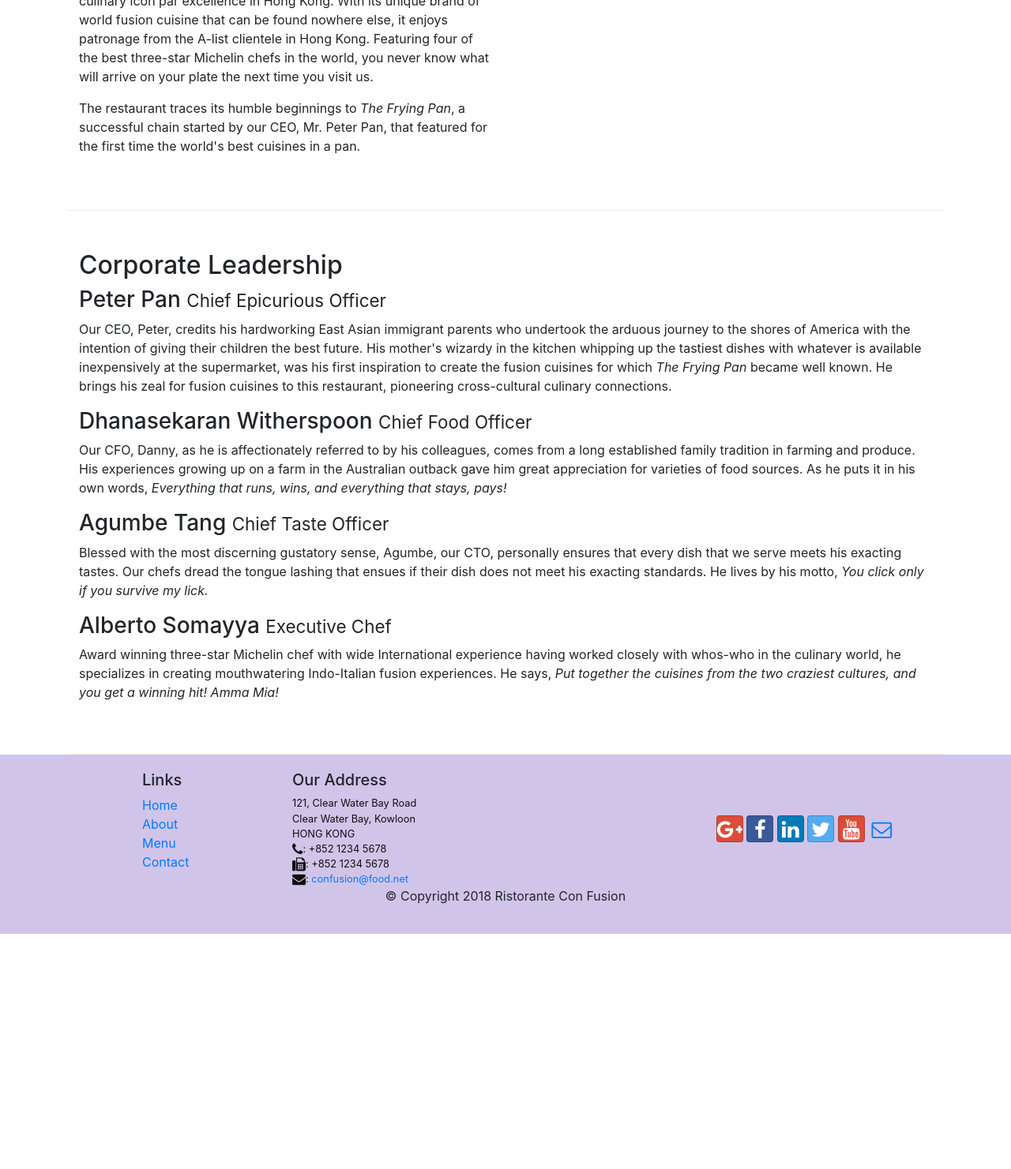
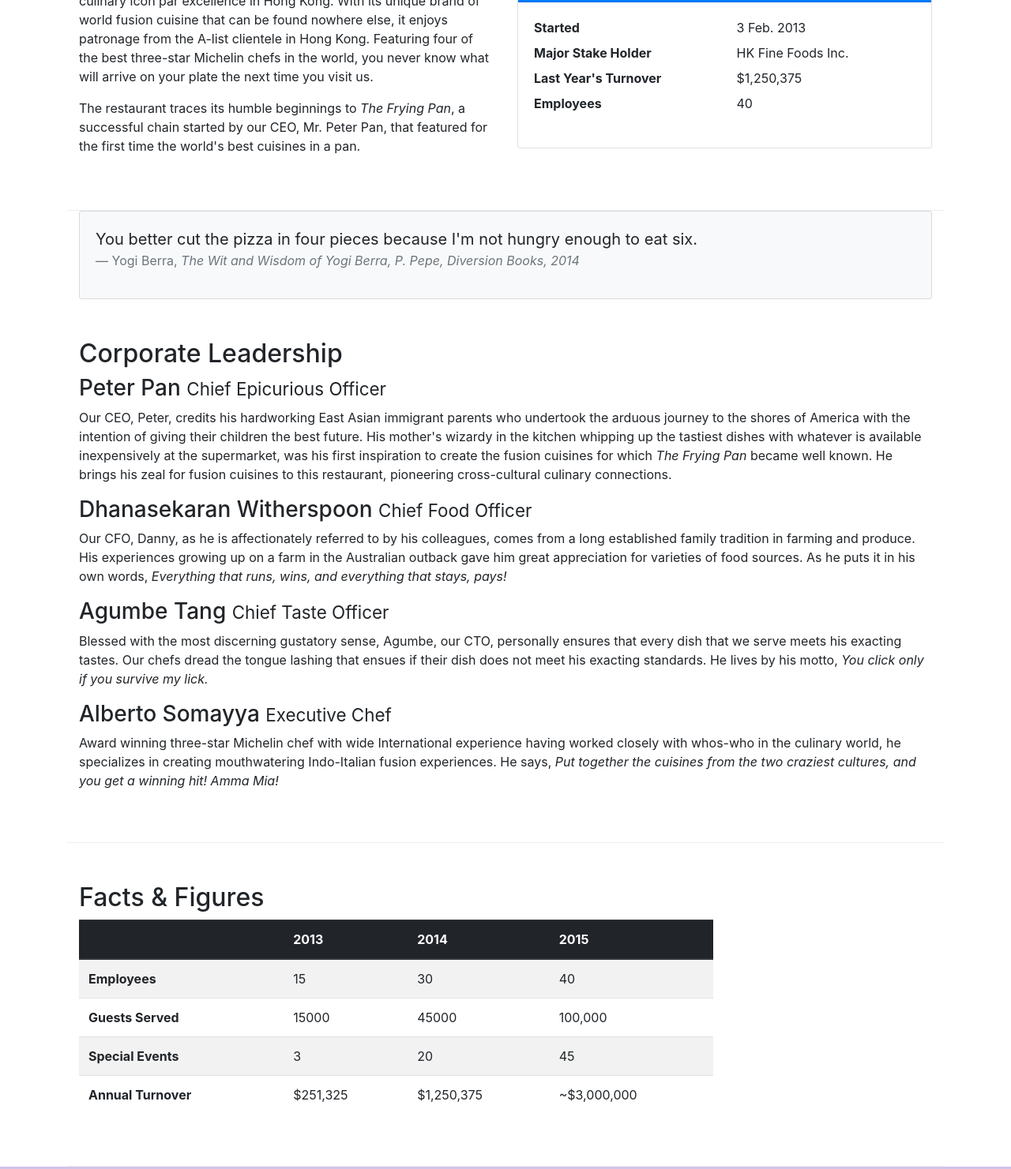
Before and after one commit to KavyaRi/conFusion, a website: page aboutus.html in a window 1280 px wide. Shown: the part 598-2079 px from the top of the page at 79% size. Before the commit the page ends 1781 px from the top, so only its background shows below. Drawn offline with nearby package versions, Linux system fonts and the light colour scheme.

Commit message:
Cards And Tables

```diff
--- a/aboutus.html
+++ b/aboutus.html
@@ -56,6 +56,35 @@
                 <p>Started in 2010, Ristorante con Fusion quickly established itself as a culinary icon par excellence in Hong Kong. With its unique brand of world fusion cuisine that can be found nowhere else, it enjoys patronage from the A-list clientele in Hong Kong.  Featuring four of the best three-star Michelin chefs in the world, you never know what will arrive on your plate the next time you visit us.</p>
                 <p>The restaurant traces its humble beginnings to <em>The Frying Pan</em>, a successful chain started by our CEO, Mr. Peter Pan, that featured for the first time the world's best cuisines in a pan.</p>
             </div>
+            <div class="col-12 col-sm-6">
+                <div class="card">
+                    <h3 class="card-header bg-primary text-white">Facts At a Glance</h3>
+                    <div class="card-body">
+                        <dl class="row">
+                            <dt class="col-6">Started</dt>
+                            <dd class="col-6">3 Feb. 2013</dd>
+                            <dt class="col-6">Major Stake Holder</dt>
+                            <dd class="col-6">HK Fine Foods Inc.</dd>
+                            <dt class="col-6">Last Year's Turnover</dt>
+                            <dd class="col-6">$1,250,375</dd>
+                            <dt class="col-6">Employees</dt>
+                            <dd class="col-6">40</dd>
+                        </dl>
+                    </div>
+                </div>
+            </div>
+        </div>
+        <div class="col-12">
+            <div class="card card-body bg-light">
+                <blockquote class="blockquote">
+                    <p class="mb-0">You better cut the pizza in four pieces because
+                        I'm not hungry enough to eat six.</p>
+                    <footer class="blockquote-footer">Yogi Berra,
+                        <cite title="Source Title">The Wit and Wisdom of Yogi Berra,
+                        P. Pepe, Diversion Books, 2014</cite>
+                    </footer>
+                </blockquote>
+            </div>
         </div>
         <div class = "row row-content align-items-center">
             <div class = "col-sm-12">
@@ -69,7 +98,51 @@
                 <h3>Alberto Somayya <small>Executive Chef</small></h3>
                 <p class = "d-none d-sm-block">Award winning three-star Michelin chef with wide International experience having worked closely with whos-who in the culinary world, he specializes in creating mouthwatering Indo-Italian fusion experiences. He says, <em>Put together the cuisines from the two craziest cultures, and you get a winning hit! Amma Mia!</em></p>
             </div>
-       </div>
+        </div>
+        <div class="row row-content">
+            <div class="col-12 col-sm-9">
+                <h2>Facts &amp; Figures</h2>
+                <div class="table-responsive">
+                    <table class="table table-striped">
+                        <thead class="thead-dark">
+                            <tr>
+                                <th>&nbsp;</th>
+                                <th>2013</th>
+                                <th>2014</th>
+                                <th>2015</th>
+                            </tr>
+                        </thead>
+                        <tbody>
+                            <tr>
+                                <th>Employees</th>
+                                <td>15</td>
+                                <td>30</td>
+                                <td>40</td>
+                            </tr>
+                            <tr>
+                                <th>Guests Served</th>
+                                <td>15000</td>
+                                <td>45000</td>
+                                <td>100,000</td>
+                            </tr>
+                            <tr>
+                                <th>Special Events</th>
+                                <td>3</td>
+                                <td>20</td>
+                                <td>45</td>
+                            </tr>
+                            <tr>
+                                <th>Annual Turnover</th>
+                                <td>$251,325</td>
+                                <td>$1,250,375</td>
+                                <td>~$3,000,000</td>
+                            </tr>
+                        </tbody>
+                    </table>
+                </div>
+            </div>
+            <div class="col-12 col-sm-3"></div>
+        </div>
     </div>
     <footer class="footer">
         <div class="container">
```
